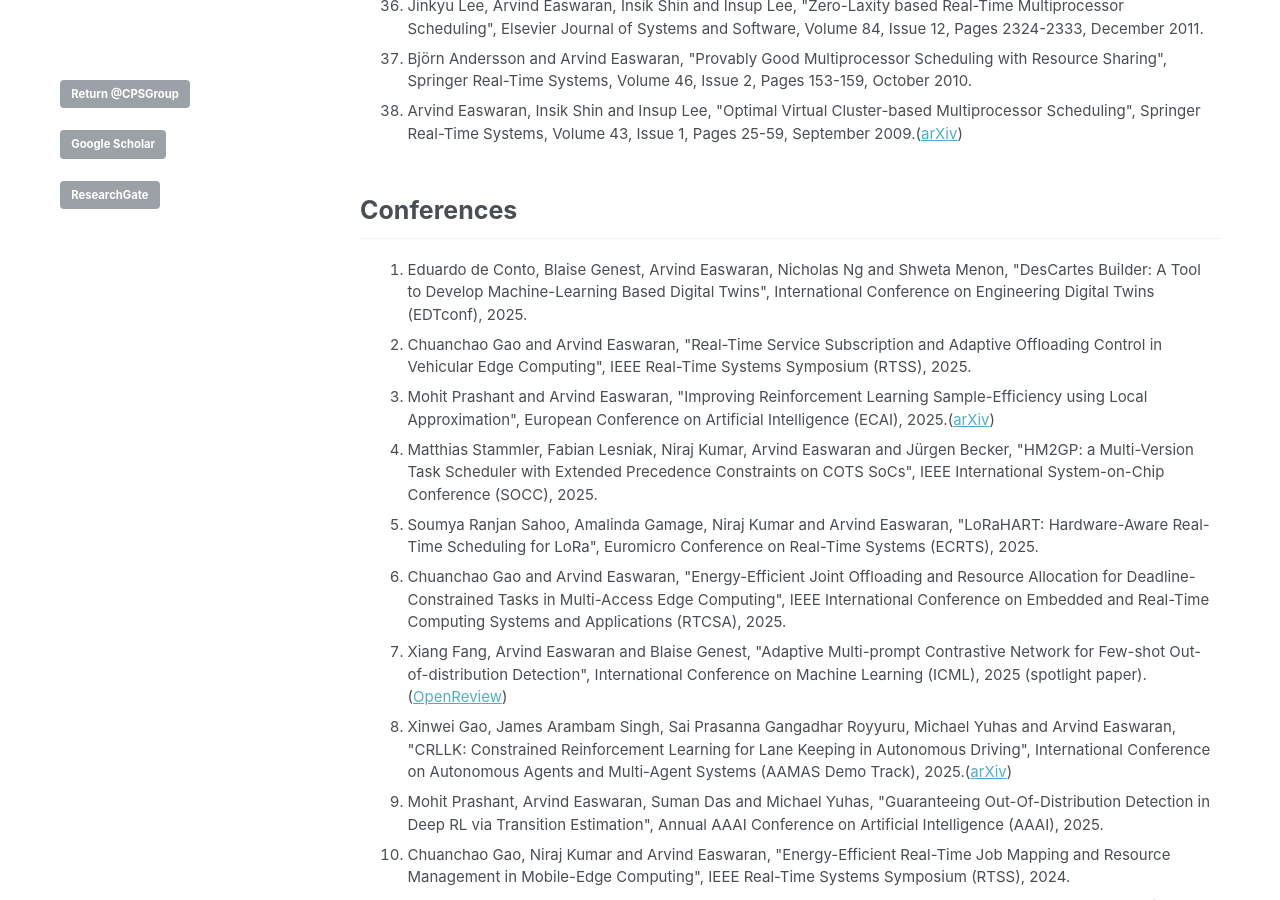
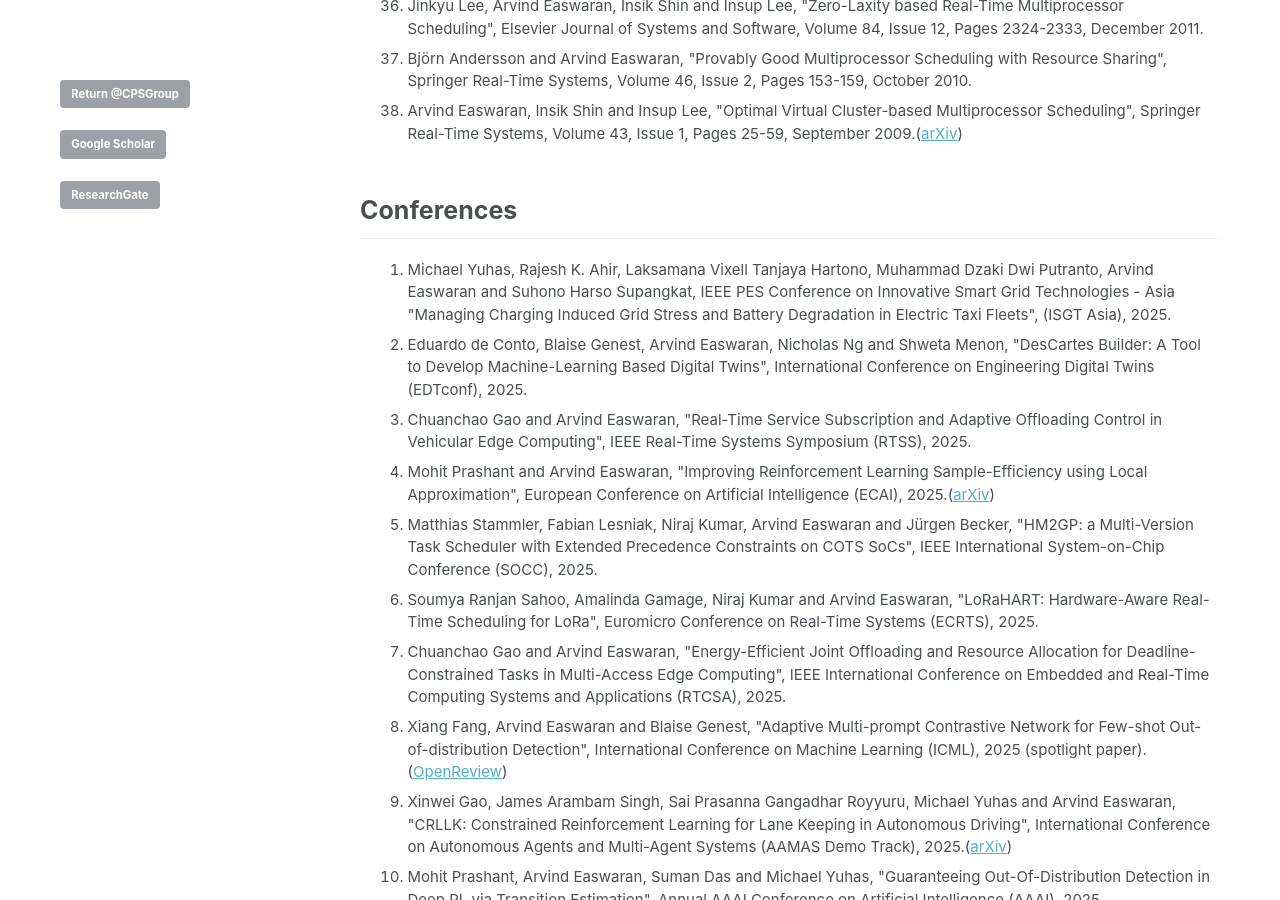
Before and after one commit to CPS-research-group/CPS-research-group.github.io, a Jekyll site: the page built from _pages/research_profile.md, in a window 1280 px wide and 900 px high, scrolled down 2626 px. Built offline with Jekyll 4.4.1, drawn with Linux system fonts in a browser that asks for light colours.

Commit message:
Updates.

```diff
--- a/_pages/research_profile.md
+++ b/_pages/research_profile.md
@@ -65,6 +65,8 @@ a.a:active {color:#0000FF; text-decoration:none;}
 
 ## Conferences
    <ol>
+   			<li class="a">Michael Yuhas, Rajesh K. Ahir, Laksamana Vixell Tanjaya Hartono, Muhammad Dzaki Dwi Putranto,
+Arvind Easwaran and Suhono Harso Supangkat, IEEE PES Conference on Innovative Smart Grid Technologies - Asia "Managing Charging Induced Grid Stress and Battery Degradation in Electric Taxi Fleets", (ISGT Asia), 2025.</li>
    			<li class="a">Eduardo de Conto, Blaise Genest, Arvind Easwaran, Nicholas Ng and Shweta Menon, "DesCartes Builder: A Tool to Develop Machine-Learning Based Digital Twins", International Conference on Engineering Digital Twins (EDTconf), 2025.</li>
    			<li class="a">Chuanchao Gao and Arvind Easwaran, "Real-Time Service Subscription and Adaptive Offloading Control in Vehicular Edge Computing", IEEE Real-Time Systems Symposium (RTSS), 2025.</li>
    			<li class="a">Mohit Prashant and Arvind Easwaran, "Improving Reinforcement Learning Sample-Efficiency using Local Approximation", European Conference on Artificial Intelligence (ECAI), 2025.(<a href="https://arxiv.org/pdf/2507.12383">arXiv</a>)</li>
```
